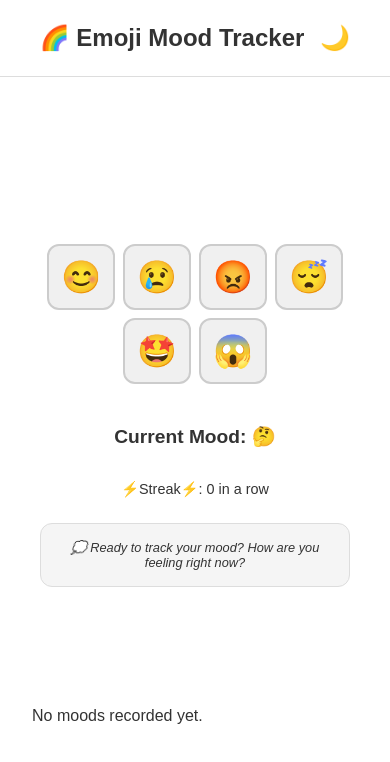
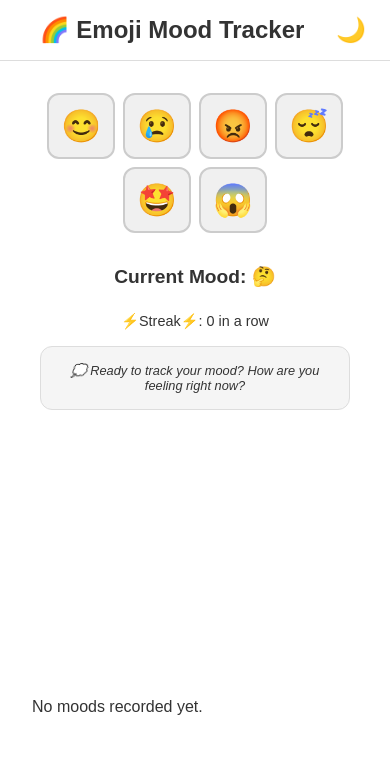
Before and after one commit to teamleaderleo/emoji-mood-tracker-basic, a React (Vite) app: page / in a window 390 px wide. Shown: the top 762 px of the page. Built offline with nearby package versions, Linux system fonts and the light colour scheme.

Commit message:
rearrange column ordering when small and shrink header

```diff
--- a/src/styles.css
+++ b/src/styles.css
@@ -118,11 +118,16 @@ body {
 }
 
 .header {
-  padding: 1rem 2rem;
+  padding: 0.5rem 1rem;
   display: flex;
   justify-content: space-between;
   align-items: center;
   border-bottom: 1px solid var(--border);
+}
+
+.header h1 {
+  font-size: 1.2rem;
+  margin: 0;
 }
 
 .main-grid {
@@ -130,7 +135,7 @@ body {
   display: grid;
   grid-template-columns: minmax(250px, 1fr) minmax(300px, 2fr) minmax(250px, 1fr);
   gap: 2rem;
-  padding: 2rem;
+  padding: 1rem 2rem;
   align-items: start;
 }
 
@@ -140,8 +145,8 @@ body {
   align-items: center;
   justify-content: center;
   text-align: center;
-  gap: clamp(0.5rem, 2vh, 1.5rem);
-  min-height: calc(100vh - 200px);
+  gap: clamp(0.25rem, 1vh, 1rem);
+  min-height: calc(100vh - 120px);
   position: -webkit-sticky;
   position: sticky;
   top: 0;
@@ -179,6 +184,17 @@ body {
 
   .center-column {
     position: static;
-    min-height: auto;
+    min-height: 0;
+    order: 1;
+  }
+
+  .main-grid > div:nth-child(1) {
+    /* Left column (summary) - show second */
+    order: 2;
+  }
+
+  .main-grid > div:nth-child(3) {
+    /* Right column (history) - show last */
+    order: 3;
   }
 }
```
